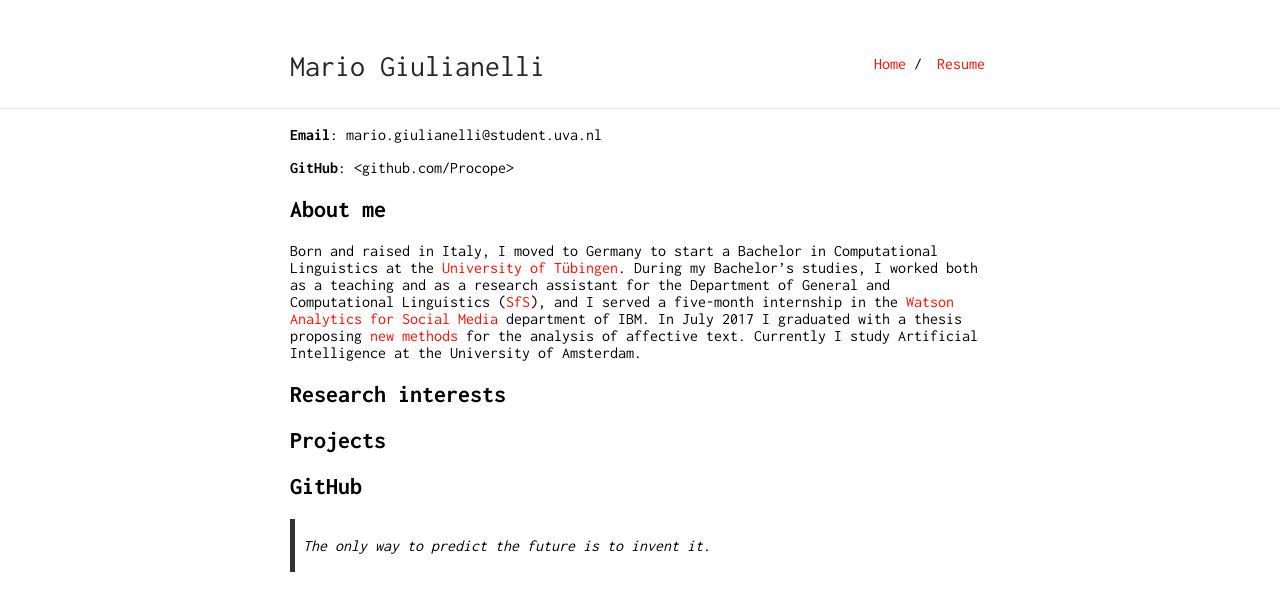
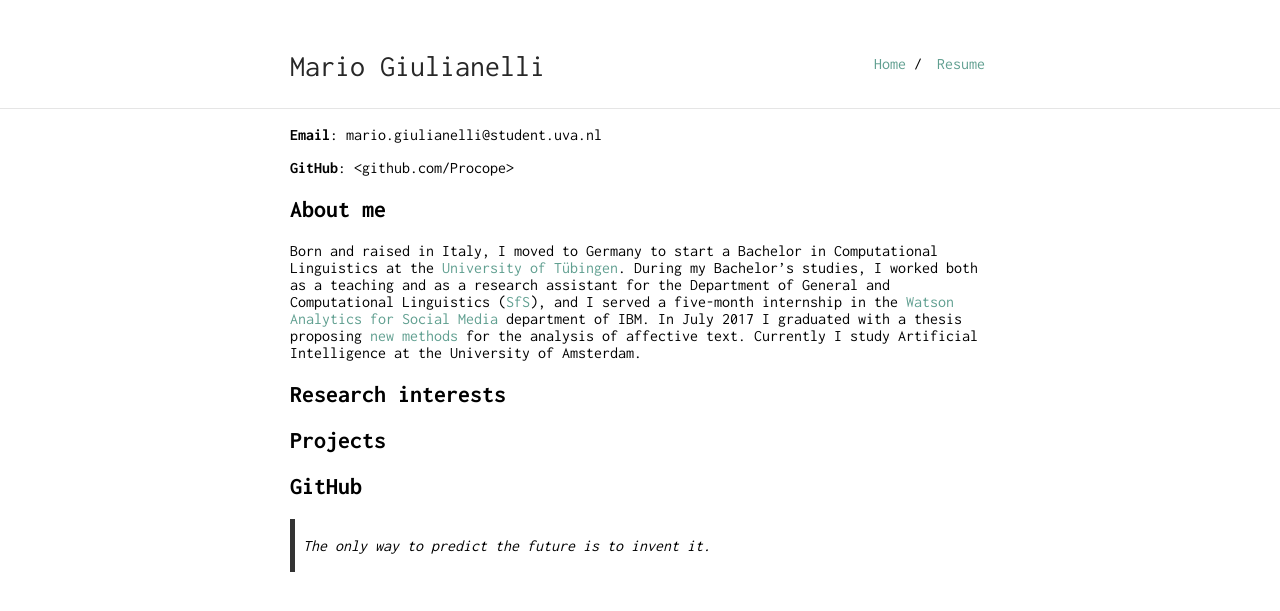
Before and after one commit to glnmario/glnmario.github.io, a Jekyll site: the page built from index.md, in a window 1280 px wide. Shown: the top 611 px of the page. Built offline with Jekyll 4.4.1, drawn with Linux system fonts in a browser that asks for light colours.

Commit message:
Update vars.scss

```diff
--- a/_sass/vars.scss
+++ b/_sass/vars.scss
@@ -2,7 +2,7 @@
  * Customization Variables
  */
 
-$accent: #FF0F00;
+$accent: #609F90;
 $image-size: 85px;
 
 /*
```
